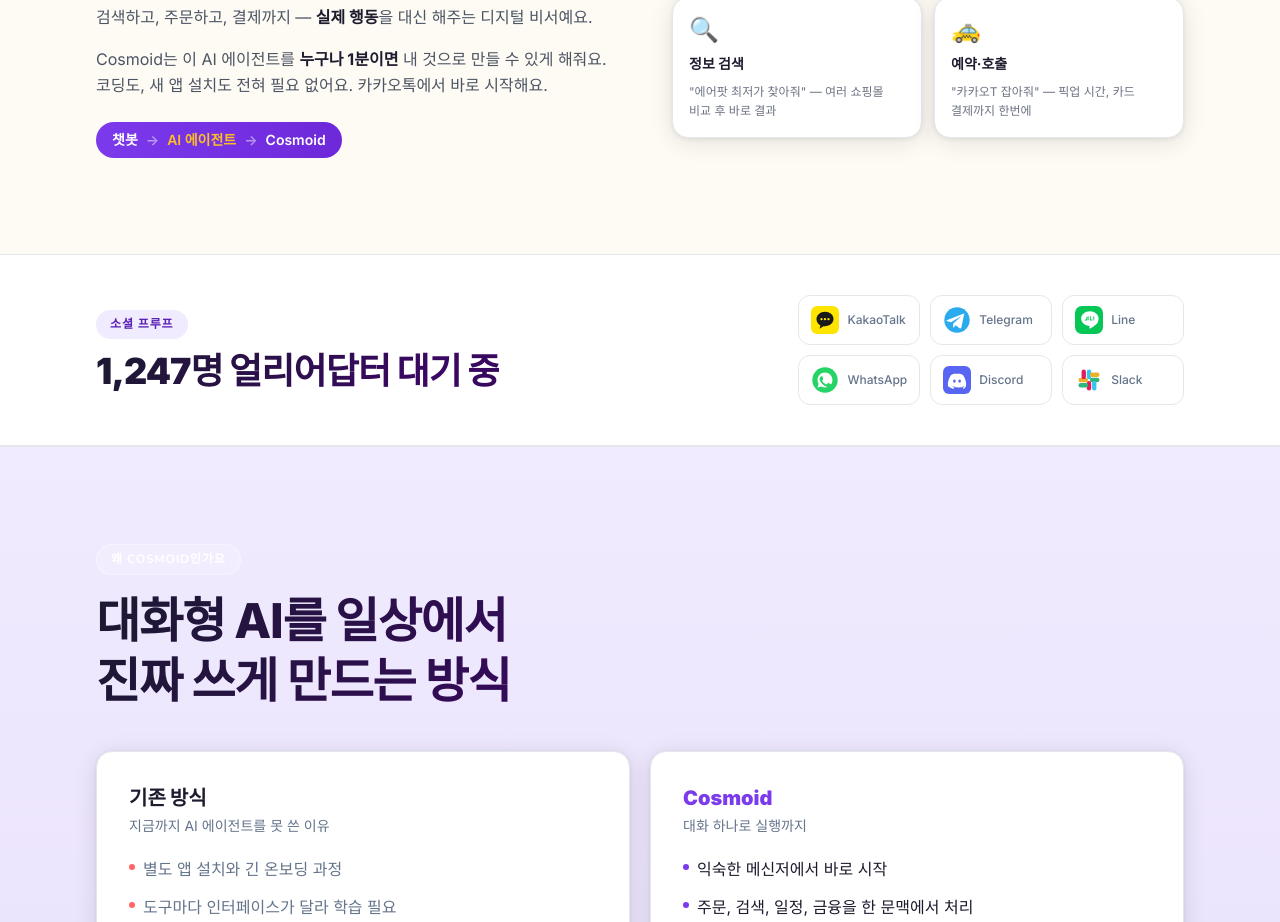
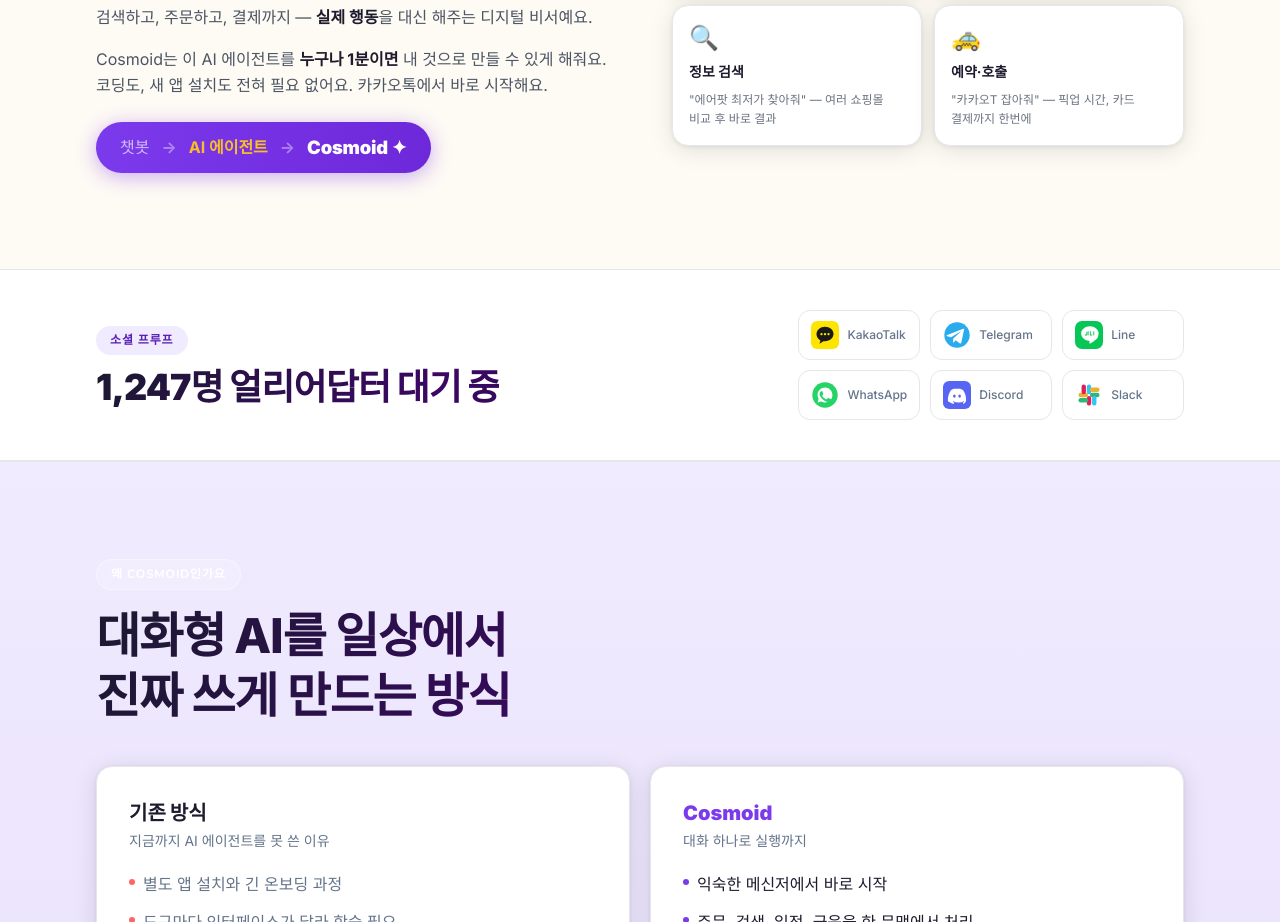
Before and after one commit to seojoonkim/cosmoid, a Next.js app: page / in a window 1280 px wide. Shown: the part 1120-2042 px from the top of the page. Built offline with nearby package versions, Linux system fonts and the light colour scheme.

Commit message:
style: 진화 pill 크게 + Cosmoid ✦ 강조

```diff
--- a/src/components/WhatIsAgent.tsx
+++ b/src/components/WhatIsAgent.tsx
@@ -51,14 +51,14 @@ export default function WhatIsAgent() {
             <motion.div
               initial={{ opacity: 0, y: 8 }} whileInView={{ opacity: 1, y: 0 }}
               viewport={{ once: true }} transition={{ duration: 0.5, delay: 0.4 }}
-              className="mt-6 inline-flex items-center gap-2 rounded-full px-4 py-2 text-sm font-semibold text-white"
-              style={{ background: "linear-gradient(90deg, #7c3aed, #6d28d9)" }}
+              className="mt-6 inline-flex items-center gap-3 rounded-full px-6 py-3 text-base font-bold text-white"
+              style={{ background: "linear-gradient(90deg, #7c3aed, #6d28d9)", boxShadow:"0 4px 20px rgba(124,58,237,0.4)" }}
             >
-              <span>챗봇</span>
-              <span style={{ opacity: 0.5 }}>→</span>
-              <span style={{ color: "#fbbf24" }}>AI 에이전트</span>
-              <span style={{ opacity: 0.5 }}>→</span>
-              <span>Cosmoid</span>
+              <span style={{opacity:0.65, fontWeight:500}}>챗봇</span>
+              <span style={{ opacity: 0.4 }}>→</span>
+              <span style={{ color: "#fbbf24", fontWeight:700 }}>AI 에이전트</span>
+              <span style={{ opacity: 0.4 }}>→</span>
+              <span style={{ color: "#ffffff", fontWeight:900, fontSize:"1.15rem", letterSpacing:"-0.01em" }}>Cosmoid ✦</span>
             </motion.div>
           </div>
 
```
